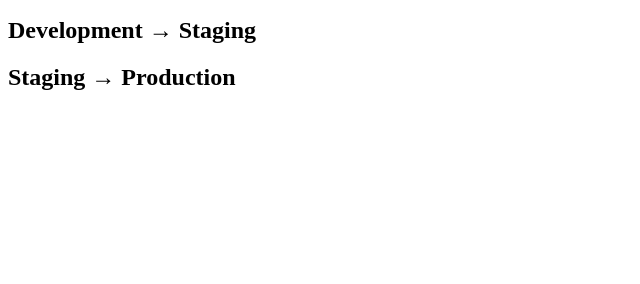
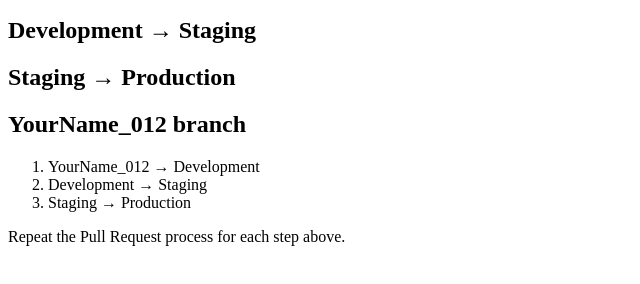
Before and after one commit to karanchauhan13/PRACTICE2, a plain HTML site: page index.html in a window 1280 px wide. Shown: the part 110-394 px from the top of the page, without its empty margins (0-640 px from the left). Drawn offline with Linux system fonts and the light colour scheme.

Commit message:
Update index.html with PR flow

```diff
--- a/index.html
+++ b/index.html
@@ -20,3 +20,18 @@
 
 </body>
 </html>
+<!DOCTYPE html>
+<html>
+<head>
+  <title>PR Flow</title>
+</head>
+<body>
+  <h2>YourName_012 branch</h2>
+  <ol>
+    <li>YourName_012 &rarr; Development</li>
+    <li>Development &rarr; Staging</li>
+    <li>Staging &rarr; Production</li>
+  </ol>
+  <p>Repeat the Pull Request process for each step above.</p>
+</body>
+</html>
```
